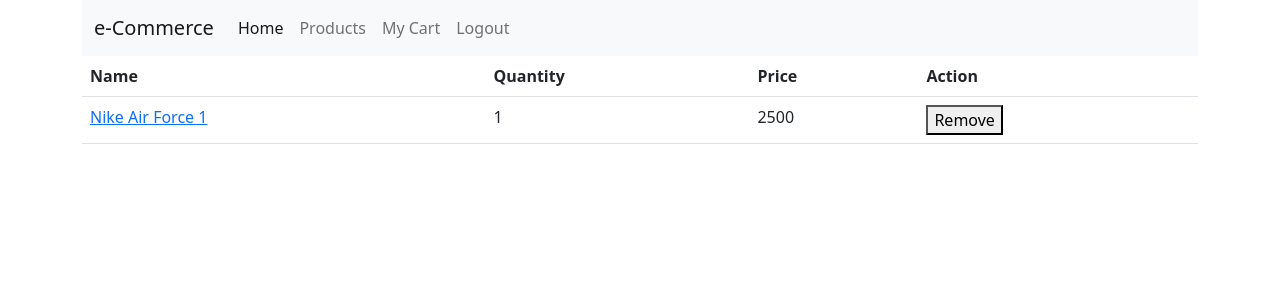
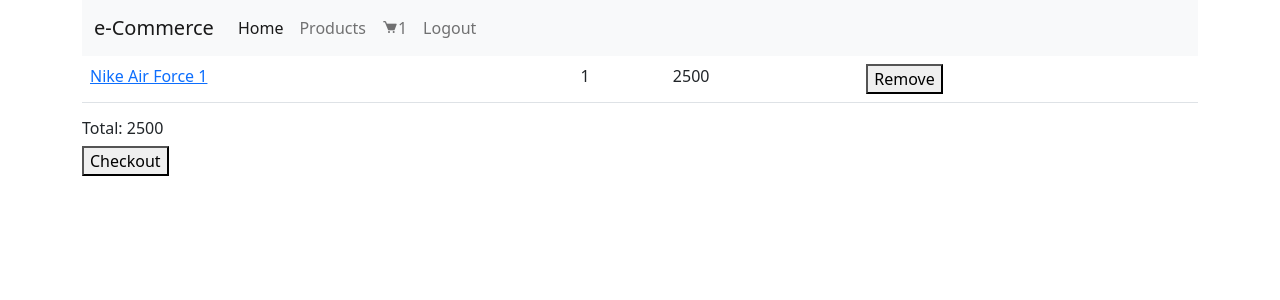
Before and after one commit to darkanorep/e-commerce, a Django app: page /cart in a window 1280 px wide. Shown: the top 300 px of the page. Run offline with Django 4.2, Linux system fonts and the light colour scheme; a user stored in the database is signed in; data comes from the database, SQL or seed files in the repository; both versions use the stored data as it was after the commit.

Commit message:
adding total of cart items/adding reviews auth

```diff
--- a/ecommerce/main/models.py
+++ b/ecommerce/main/models.py
@@ -23,3 +23,6 @@ class Review(models.Model):
     product = models.ForeignKey(Product, on_delete=models.CASCADE)
     comment = models.TextField(max_length=200)
     review_img = models.ImageField(null = True, blank=True, upload_to='reviews/')
+
+    def __str__(self):
+        return self.comment
--- a/ecommerce/main/review.py
+++ b/ecommerce/main/review.py
@@ -13,13 +13,11 @@ def addreview(response):
 
             if (review_check):
                 if (Review.objects.filter(user=response.user.id, product_id=product_id)):
+                    print("Already Reviewed")
+                    return JsonResponse({"status": "Already Reviewed"})
 
-
-                    return JsonResponse({"status": "Already Reviewed"})
                 else:
-
                     Review.objects.create(user = response.user, product_id=product_id, comment=comment, review_img=review_img)
-
                     return JsonResponse({"status":" Successfully Added"})
             else:
                 return JsonResponse({"status":" No such Review found"})
--- a/ecommerce/main/static/js/addProduct.js
+++ b/ecommerce/main/static/js/addProduct.js
@@ -22,7 +22,7 @@ function decrement() {
 
 $('#add-btn').click(function () {
 
-    console.log("add to cart")
+    location.reload(true);
 
     let currCount = $( "#numberOfQty").val();
 
@@ -37,6 +37,7 @@ $('#add-btn').click(function () {
         dataType: 'dataType',
         success: function(response) {
             console.log("add to cart")
+
         }
     })
 
--- /dev/null
+++ b/ecommerce/main/static/js/checkout.js
@@ -0,0 +1,39 @@
+let checkboxes = document.getElementsByName('item[]');
+let vals = "";
+let total = document.getElementById("total");
+
+
+let selectItem = []
+
+for (var i=0; i<checkboxes.length; i++) {
+    if (checkboxes[i].checked) {
+        vals += ","+checkboxes[i].value;
+        // console.log(Number(checkboxes[i].value))
+    }
+    selectItem.push(Number(checkboxes[i].value))
+    // console.log(price)
+}
+if (vals) vals = vals.substring(1);
+
+//quantity of item
+var qty = document.getElementsByName("quantity[]");
+let quantity = []
+
+for (var i=0; i<qty.length; i++) {
+    if (qty[i]) {
+        // console.log(Number(qty[i].innerText))
+        quantity.push(Number(qty[i].innerText))
+    }
+}
+
+
+let totals = (selectItem, quantity) => {
+    return selectItem.map((e, index) => e * quantity[index]);
+}
+
+// console.log(totals(selectItem, quantity));
+// console.log(
+//     totals(selectItem, quantity).reduce((a, b) => a + b, 0)
+// )
+
+total.textContent = totals(selectItem, quantity).reduce((a, b) => a + b, 0)
--- a/ecommerce/main/static/js/removeItem.js
+++ /dev/null
@@ -1,6 +0,0 @@
-let quantity = document.getElementById("quantity").value();
-let count = 1;
-
-function increment() {
-    console.log("Hello")
-}
--- a/ecommerce/main/templates/main/base.html
+++ b/ecommerce/main/templates/main/base.html
@@ -6,6 +6,7 @@
     <meta name="viewport" content="width=device-width, initial-scale=1.0">
     <link href="https://cdn.jsdelivr.net/npm/bootstrap@5.2.0/dist/css/bootstrap.min.css" rel="stylesheet" integrity="sha384-gH2yIJqKdNHPEq0n4Mqa/HGKIhSkIHeL5AyhkYV8i59U5AR6csBvApHHNl/vI1Bx" crossorigin="anonymous">
     <script src="https://code.jquery.com/jquery-3.6.3.js" integrity="sha256-nQLuAZGRRcILA+6dMBOvcRh5Pe310sBpanc6+QBmyVM=" crossorigin="anonymous"></script>
+    <link href='https://unpkg.com/boxicons@2.1.4/css/boxicons.min.css' rel='stylesheet'>
     <title>{% block title %}e-Commerce{% endblock %}</title>
 </head>
 <body>
@@ -26,7 +27,7 @@
                             <a class="nav-link" href="/products">Products</a>
                         </li>
                         <li class="nav-item">
-                            <a class="nav-link" href="/cart">My Cart</a>
+                            <a class="nav-link" href="/cart"><i class='bx bxs-cart'></i>{{cartNumber}}</a>
                         </li>
                         <li class="nav-item">
                             <a class="nav-link" href="/logout">Logout</a>
--- a/ecommerce/main/templates/main/cart.html
+++ b/ecommerce/main/templates/main/cart.html
@@ -5,17 +5,18 @@
     {% if cart %}
     <table class="table">
         <tr>
-            <th>Name</th>
-            <th>Quantity</th>
-            <th>Price</th>
-            <th>Action</th>
+            <!-- <th></th>
+            <th></th>
+            <th></th>
+            <th></th> -->
         </tr>
         {% for item in cart %}
             <tr>
                 {% csrf_token %}
+                <input type="checkbox" name="item[]" value="{{item.product.price}}" id="checkbox" checked hidden>
                 <td><a href="/products/{{item.product.id}}">{{item.product.name}}</a></td>
                 <td>
-                    <span id="quantity">{{item.quantity}}</span>
+                    <span id="quantity" name="quantity[]">{{item.quantity}}</span>
                 </td>
                 <td>
                     <span>{{item.product.price}}</span>
@@ -25,10 +26,13 @@
             </tr>
         {% endfor %}
     </table>
+    <h6>Total: <span id="total">0</span></h6>
+    <button>Checkout</button>
     {% else %}
     <h1>Empty Cart</h1>
     {% endif %}
 {% else %}
     <h3>Please Login to view your cart</h3>
 {% endif %}
+<script src="../../static/js/checkout.js" type="text/javascript"></script>
 {% endblock %}
--- a/ecommerce/main/views.py
+++ b/ecommerce/main/views.py
@@ -1,28 +1,41 @@
 from django.shortcuts import render, redirect
+from django.contrib.auth import authenticate, login
 
 # Create your views here.
 from django.http.response import JsonResponse, HttpResponseRedirect, HttpResponse
-from .models import Product, Cart
+from .models import Product, Cart, Review
 from .forms import AddProduct, AddReview
-from .cart import removeitem
+
 
 def index(response):
+    if response.user.is_authenticated:
+        cartNumber = Cart.objects.filter(user = response.user).count()
+        return render(response, "main/index.html", {"cartNumber":cartNumber})
     return render(response, "main/index.html")
 
 def products(response):
     p = Product.objects.all()
+    if response.user.is_authenticated:
+        cartNumber = Cart.objects.filter(user = response.user).count()
+        return render(response, "main/products.html", {"p":p, "cartNumber":cartNumber})
     return render(response, "main/products.html", {"p":p})
 
 def product(response, id):
     p = Product.objects.get(id=id)
-    form = AddReview()
-    return render(response, "main/product.html", {"p":p, "form":form})
+    review = Review.objects.filter(product_id=id)
+
+    if response.user.is_authenticated:
+        cartNumber = Cart.objects.filter(user = response.user).count()
+        return render(response, "main/product.html", {"p":p, "cartNumber":cartNumber, "review":review})
+
+    return render(response, "main/product.html", {"p":p, "review":review})
 
 def mycart(response):
-    if response.user.is_authenticated == True:
+    if response.user.is_authenticated:
         cart = Cart.objects.filter(user = response.user)
+        cartNumber = Cart.objects.filter(user = response.user).count()
 
-        return render(response, "main/cart.html", ({"cart": cart}))
+        return render(response, "main/cart.html", ({"cart": cart, "cartNumber":cartNumber}))
 
     return render(response, "main/cart.html")
 
--- a/ecommerce/user/views.py
+++ b/ecommerce/user/views.py
@@ -10,7 +10,7 @@ def register(response):
 
         if form.is_valid():
             form.save()
-        return redirect("/")
+        return redirect("/login")
     else:
         form = RegistrationForm()
     return render(response, "user/register.html", {"form":form})
```
Also changed, not shown: ecommerce/main/templates/main/product.html (+15 -0 lines), ecommerce/db.sqlite3, ecommerce/main/migrations/0001_initial.py, ecommerce/media/images/nike_air_max_terrascape_97.webp (added).
